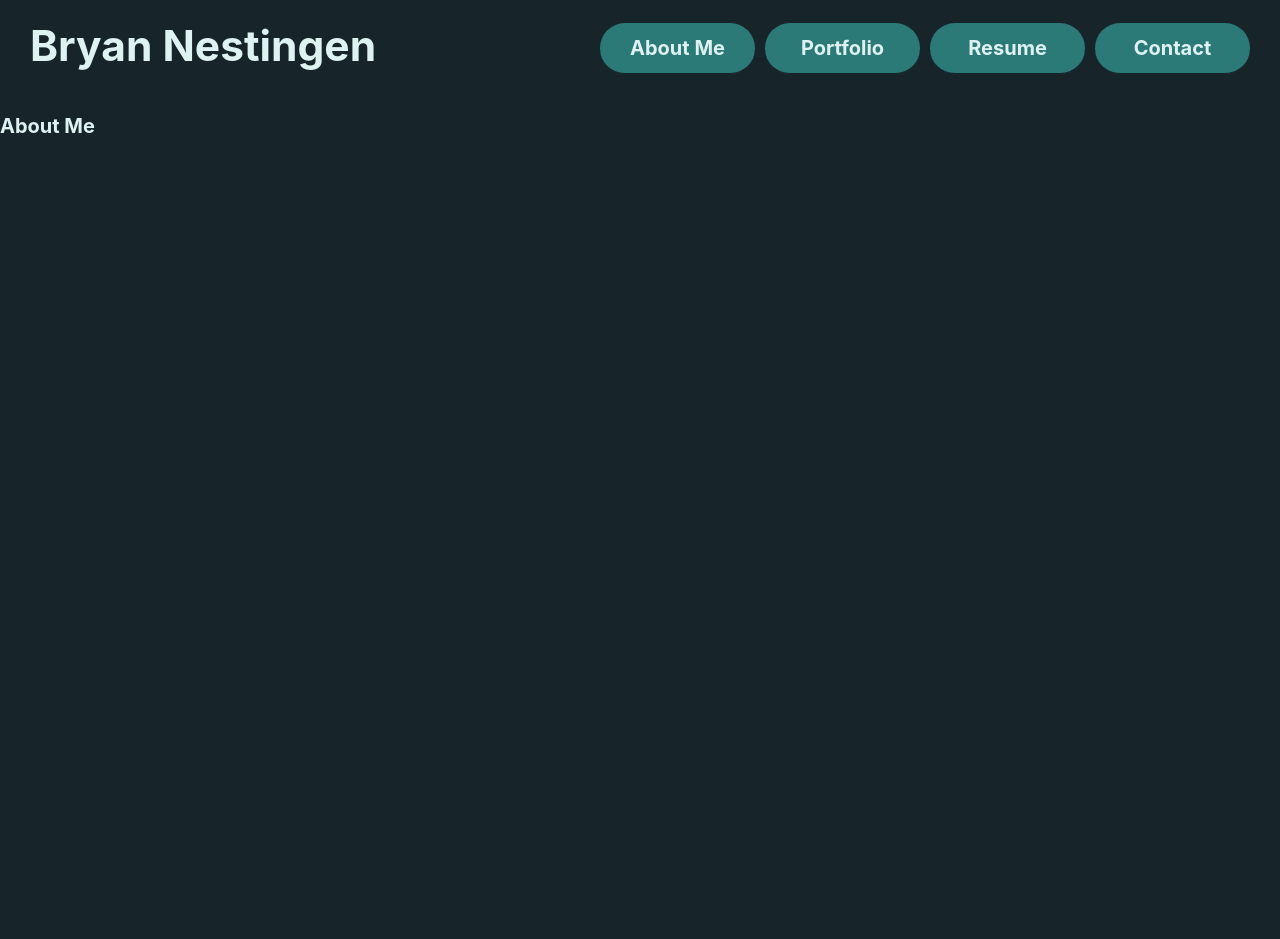
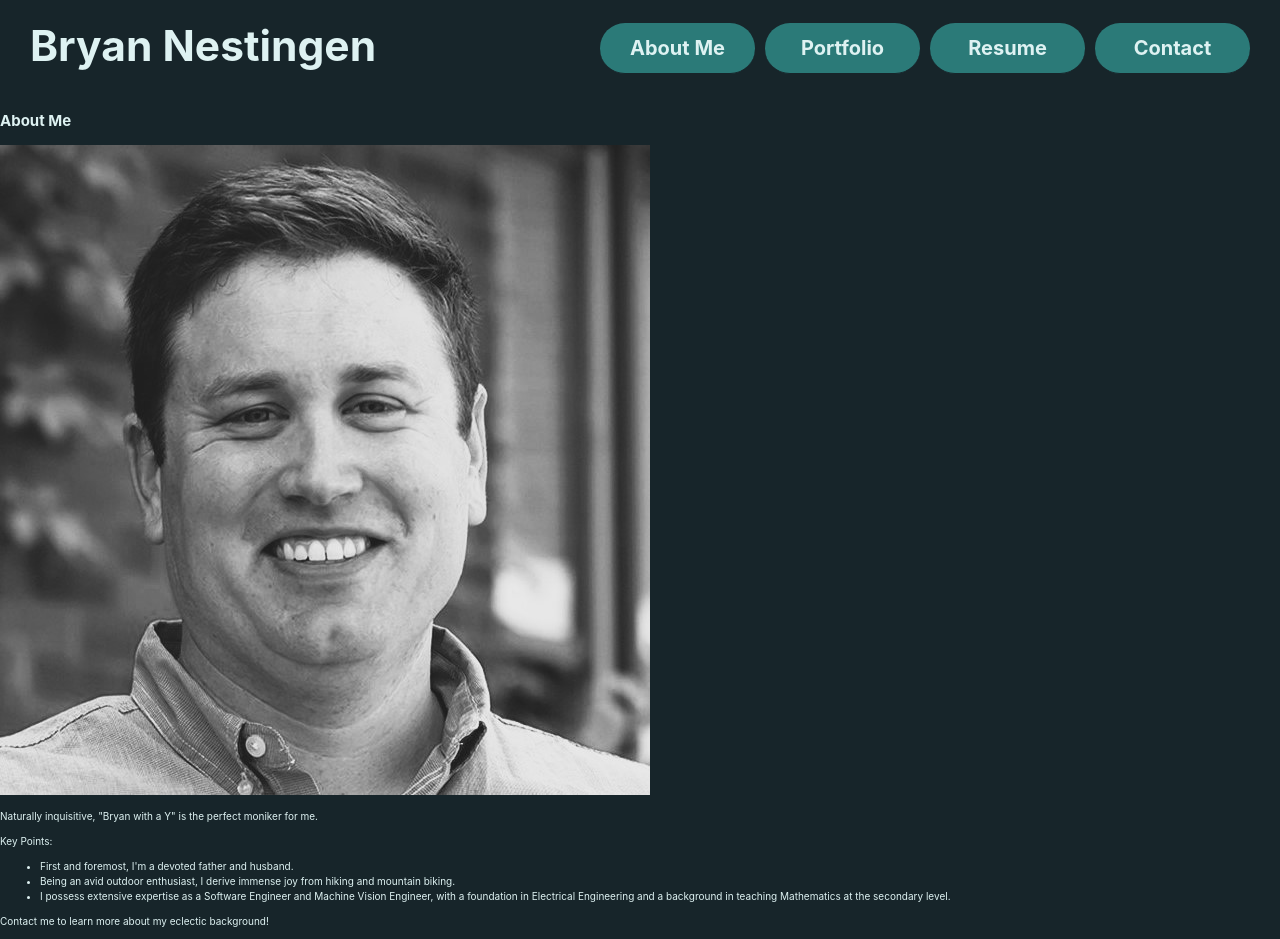
Before and after one commit to nestibry/portfolio, a React (Vite) app: page / in a window 1280 px wide. Before the commit the page ends 800 px from the top, so only its background shows below. Built offline with nearby package versions, Linux system fonts and the light colour scheme.

Commit message:
init with about me content from original portfolio, profile image stored in the src/assets/image folderfor scalability

```diff
--- a/src/pages/AboutPage.jsx
+++ b/src/pages/AboutPage.jsx
@@ -1,7 +1,28 @@
 export default function AboutPage() {
     return (
         <>
-            <h1>About Me</h1>
+            <section className="main-sections" id="about-me">
+                <h2>About Me</h2>
+                <div className="section-content">
+                    <img src='../src/assets/images/bryan-nestingen-profile-photo.jpg' alt="Bryan Nestingen's profile photo." />
+                    <summary>
+                        <p>
+                            Naturally inquisitive, "Bryan with a Y" is the perfect moniker for me.
+                        </p>
+                        <p>
+                            Key Points:
+                        </p>
+                        <ul>
+                            <li>First and foremost, I'm a devoted father and husband.</li>
+                            <li>Being an avid outdoor enthusiast, I derive immense joy from hiking and mountain biking.</li>
+                            <li>I possess extensive expertise as a Software Engineer and Machine Vision Engineer, with a foundation in Electrical Engineering and a background in teaching Mathematics at the secondary level.</li>
+                        </ul>
+                        <p>
+                            Contact me to learn more about my eclectic background!
+                        </p>
+                    </summary>
+                </div>
+            </section>
         </>
     )
 }
```
Also changed, not shown: src/assets/images/bryan-nestingen-profile-photo.jpg (renamed from src/assets/bryan-nestingen-profile-photo.jpg), 1 other file (tests, documents, lock files or other folders).
